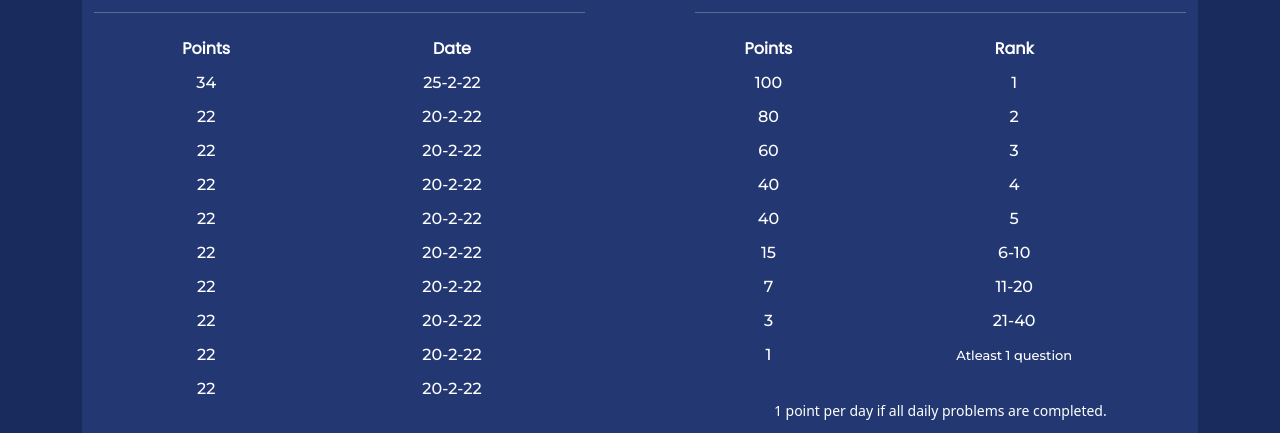
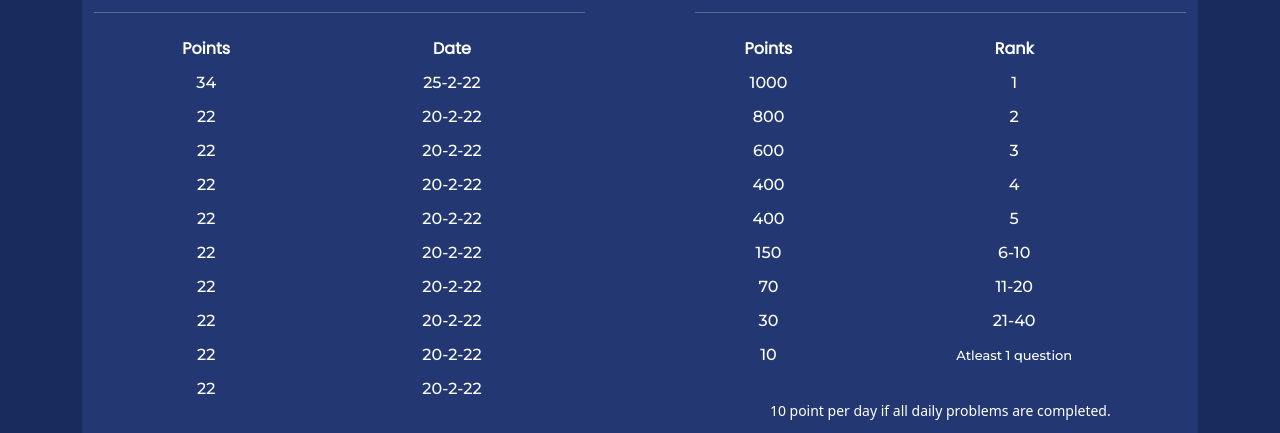
Before and after one commit to DaemonLab/Binary-Brains, a React (Create React App) app in the folder frontend/: page /yourprofile in a window 1280 px wide. Shown: the part 519-952 px from the top of the page. Built offline with nearby package versions, Linux system fonts and the light colour scheme; no server answers; sample sign-in values are in the browser's storage.

Commit message:
points updated

```diff
--- a/frontend/src/Components/Yourprofile.js
+++ b/frontend/src/Components/Yourprofile.js
@@ -137,45 +137,45 @@ function Yourprofile() {
                 <th className="thx">Rank</th>
               </tr>
               <tr>
-                <td className="td2 leaderTD">100</td>
+                <td className="td2 leaderTD">1000</td>
                 <td className="td2 leaderTD">1</td>
               </tr>
               <tr>
-                <td className="td2 leaderTD">80</td>
+                <td className="td2 leaderTD">800</td>
                 <td className="td2 leaderTD">2</td>
               </tr>
               <tr>
-                <td className="td2 leaderTD">60</td>
+                <td className="td2 leaderTD">600</td>
                 <td className="td2 leaderTD">3</td>
               </tr>
               <tr>
-                <td className="td2 leaderTD">40</td>
+                <td className="td2 leaderTD">400</td>
                 <td className="td2 leaderTD">4</td>
               </tr>
               <tr>
-                <td className="td2 leaderTD">40</td>
+                <td className="td2 leaderTD">400</td>
                 <td className="td2 leaderTD">5</td>
               </tr>
               <tr>
-                <td className="td2 leaderTD">15</td>
+                <td className="td2 leaderTD">150</td>
                 <td className="td2 leaderTD">6-10</td>
               </tr>
               <tr>
-                <td className="td2 leaderTD">7</td>
+                <td className="td2 leaderTD">70</td>
                 <td className="td2 leaderTD">11-20</td>
               </tr>
               <tr>
-                <td className="td2 leaderTD">3</td>
+                <td className="td2 leaderTD">30</td>
                 <td className="td2 leaderTD">21-40</td>
               </tr>
               <tr>
-                <td className="td2 leaderTD">1</td>
+                <td className="td2 leaderTD">10</td>
                 <td className="td2 leaderTD"><span className="small" style={{fontSize:"13px"}}>Atleast 1 question</span></td>
               </tr>
             </tbody>
           </table>
           <br/>
-          <p align="center" className="small">1 point per day if all daily problems are completed.</p>
+          <p align="center" className="small">10 point per day if all daily problems are completed.</p>
         </div>
         </div>
         </div>
```
Also changed, not shown: 2 other files (tests, documents, lock files or other folders).
